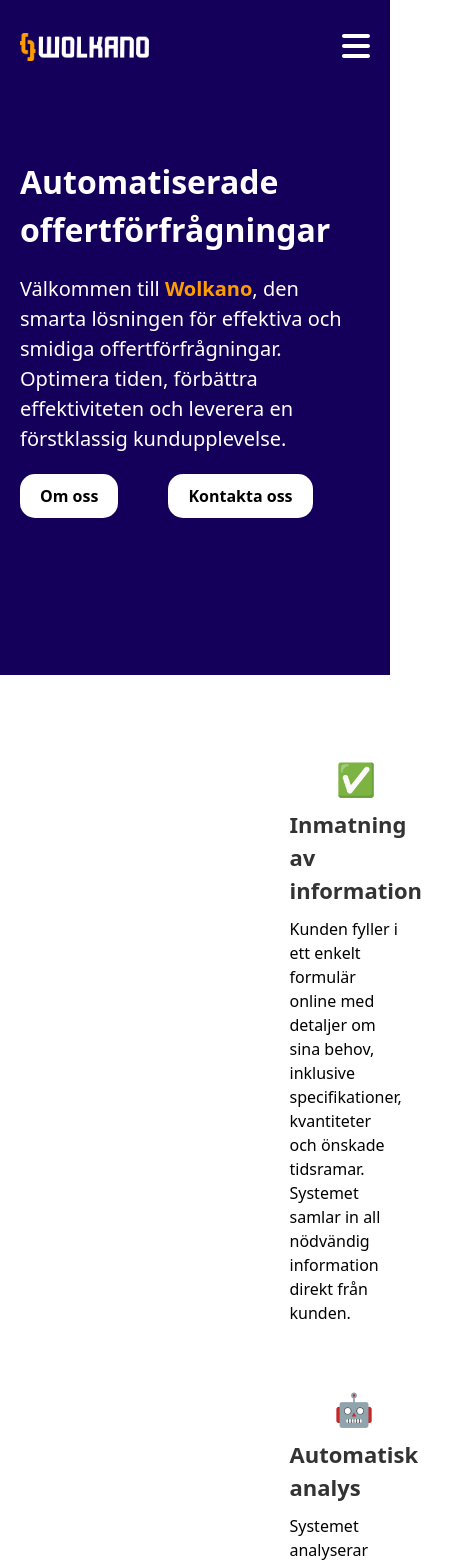
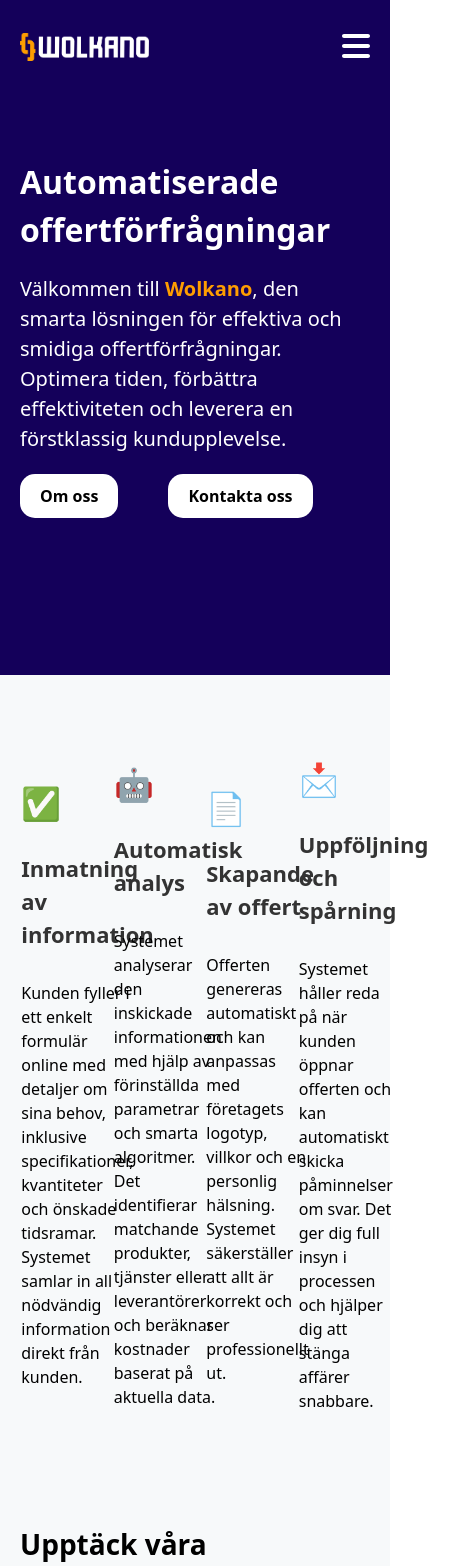
Before and after one commit to Wolkano/wolkano, a Vue app in the folder wolkano/: page /#/ in a window 390 px wide. Shown: the top 1566 px of the page, 476 px wide, since content can reach past the window. Built offline with nearby package versions, Linux system fonts and the light colour scheme.

Commit message:
Styling changes

```diff
--- a/wolkano/src/assets/scss/variables.scss
+++ b/wolkano/src/assets/scss/variables.scss
@@ -4,6 +4,7 @@ $text-color: #333333;
 $orange: #fe9d01;
 $darkOrange: #ca7d00;
 $offWhite: #f0f0ee;
+$offWhite2: #f7f9fa;
 $font-size-base: 16px;
 $spacing-unit: 8px;
 $gradient-background: radial-gradient(
--- a/wolkano/src/components/MainFooter.vue
+++ b/wolkano/src/components/MainFooter.vue
@@ -78,6 +78,20 @@
       h4 {
         font-size: $font-size-mobile-h4;
       }
+      .information {
+        width: 100%;
+      }
+      .contactInfo {
+        a {
+          font-size: 20px;
+        }
+        p {
+          font-size: 20px;
+        }
+      }
+      .subFooter {
+        width: 100%;
+      }
     }
   }
   .subFooter {
--- a/wolkano/src/views/AboutView.vue
+++ b/wolkano/src/views/AboutView.vue
@@ -130,7 +130,7 @@ const copy = computed(() => store.state.copy.about);
 }
 
 .secondDiv {
-  background-color: #f7f9fa;
+  background-color: $offWhite2;
   padding: 30px 0px;
   div {
     display: flex;
--- a/wolkano/src/views/HomeView.vue
+++ b/wolkano/src/views/HomeView.vue
@@ -13,19 +13,32 @@ const isMobile = computed(() => windowWidth.value < 768);
   <div class="home">
     <div class="mainDiv">
       <div class="intro">
-        <h1>{{ copy.title }}</h1>
-        <p>
+        <h1 v-motion-slide-visible-once-left :duration="1500" :delay="100">
+          {{ copy.title }}
+        </h1>
+        <p v-motion-slide-visible-once-bottom :duration="1000" :delay="700">
           {{ copy.description1 }}
           <span class="company_name">{{ copy.companyName }}</span
           >, {{ copy.description2 }}
         </p>
-        <div class="buttons">
+        <div
+          class="buttons"
+          v-motion-slide-visible-once-bottom
+          :duration="1000"
+          :delay="700"
+        >
           <router-link to="/about" class="button">Om oss</router-link>
           <router-link to="/form" class="button">Kontakta oss</router-link>
         </div>
       </div>
 
-      <div class="image" v-if="!isMobile">
+      <div
+        class="image"
+        v-motion-slide-visible-once-right
+        :duration="1500"
+        :delay="100"
+        v-if="!isMobile"
+      >
         <img
           class="businessManImage"
           src="../assets/—Pngtree—happy corporate business professional one_13504468.png"
@@ -33,7 +46,6 @@ const isMobile = computed(() => windowWidth.value < 768);
       </div>
     </div>
   </div>
-  <Transition name="fade" appear>
   <div class="secondDiv">
     <div>
       <div>
@@ -42,9 +54,8 @@ const isMobile = computed(() => windowWidth.value < 768);
           <h3>Inmatning av information</h3>
           <p>
             Kunden fyller i ett enkelt formulär online med detaljer om sina
-              behov, inklusive specifikationer, kvantiteter och önskade
-              tidsramar. Systemet samlar in all nödvändig information direkt
-              från kunden.
+            behov, inklusive specifikationer, kvantiteter och önskade tidsramar.
+            Systemet samlar in all nödvändig information direkt från kunden.
           </p>
         </div>
         <div v-motion-slide-visible-once-bottom :duration="500" :delay="300">
@@ -78,7 +89,6 @@ const isMobile = computed(() => windowWidth.value < 768);
       </div>
     </div>
   </div>
-  </Transition>
   <OurServices />
 </template>
 
@@ -128,30 +138,33 @@ const isMobile = computed(() => windowWidth.value < 768);
 }
 
 .secondDiv {
+  background-color: #f7f9fa;
+  padding: 30px 0px;
   div {
     display: flex;
     flex-direction: row;
     justify-content: space-around;
-    padding: 20px 90px;
+    padding: 20px 0px;
     align-items: center;
     flex-wrap: wrap;
+    width: 100%;
+    gap: 20px;
+    margin: auto;
 
     div {
       display: flex;
       flex-direction: row;
+      align-items: center;
+      justify-content: flex-start;
       width: 100%;
       div {
-        display: flex;
-        flex-direction: column;
-        width: 40%;
-        justify-content: start;
-        align-items: start;
+        width: 20%;
         .icon {
           color: #fe9d01;
           margin-top: 20px;
           margin-bottom: 5px;
           font-size: xx-large;
-          align-self: center;
+          width: 100%;
         }
 
         h3 {
@@ -203,7 +216,8 @@ const isMobile = computed(() => windowWidth.value < 768);
   }
 
   .secondDiv {
-    width: 90%;
+    width: 100%;
+    padding: 0px 20px;
     margin-left: auto;
     margin-right: auto;
     div {
--- a/wolkano/src/views/HowItWorks.vue
+++ b/wolkano/src/views/HowItWorks.vue
@@ -97,7 +97,7 @@ const copy = computed(() => store.state.copy.works);
 }
 
 .home {
-  background-color: #f0f0ee;
+  background-color: $offWhite2;
   h1 {
     color: #031a4a;
   }
```
Lines whose indentation alone changed are shown as unchanged.
